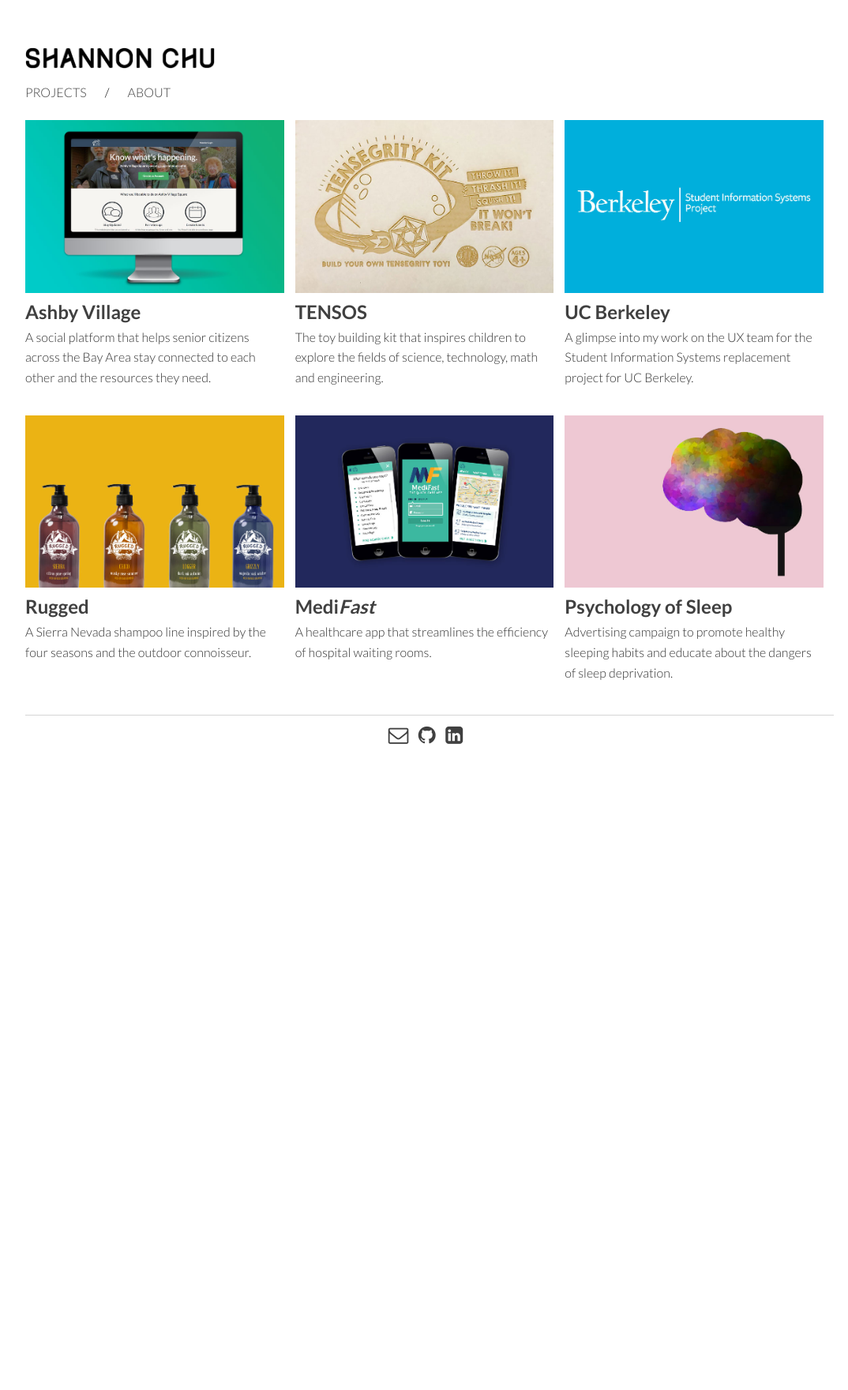
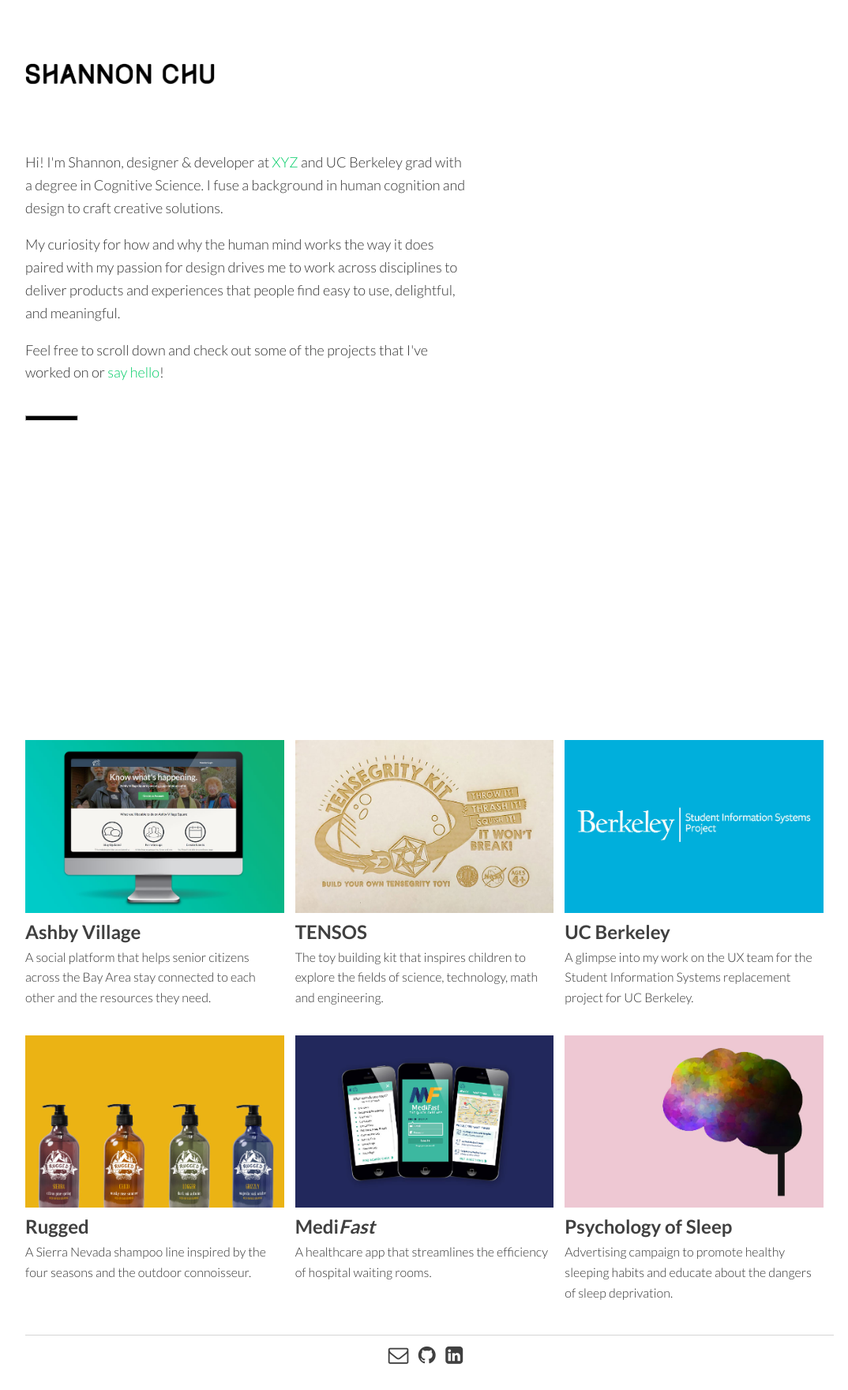
Before and after one commit to shannonchu/shannonchu.github.io, a Jekyll site: the page built from index.html, in a window 1280 px wide. Shown: the whole page at 79% size, without its empty margins (96-1170 px from the left). Built offline with Jekyll 4.4.1, drawn with Linux system fonts in a browser that asks for light colours; nearby versions of some CDN libraries; before the commit the page ends 975 px from its top, so only the background shows below that.

Commit message:
move about me

```diff
--- a/_layouts/default.html
+++ b/_layouts/default.html
@@ -10,12 +10,12 @@
   <body>
 
     <nav>
-    <img class="header-img" src="/images/shan.png" alt="Shannon Chu">
-      <ul class="nav-bar">
+    <a href="/"><img class="header-img" src="/images/shan.png" alt="Shannon Chu"></a>
+<!--       <ul class="nav-bar">
           <li><a href="/">PROJECTS</a></li>
           <li>/</li>
           <li><a href="/about">ABOUT</a></li>
-      </ul>
+      </ul> -->
     </nav>
     <div class="container">
       {{ content }}
--- a/css/main.css
+++ b/css/main.css
@@ -14,7 +14,7 @@
   margin-right: 20px;
 }
 .header-img {
-  padding-top: 30px;
+  padding-top: 50px;
   width: 240px;
 }
 footer ul li {
@@ -124,9 +124,6 @@
   margin-right: 10px;
 }
 
-.about-me img {
-}
-
 /*links*/
 .links {
   color: #00cc66;
@@ -200,6 +197,23 @@
   margin-top: 5px;
 }
 
+@media only screen and (min-device-width: 320px) and (max-device-width: 768px) {
+  .about-para {
+    padding: 30px;
+  }
+  #horiz-rule {
+    width: 20%; height: 10px; background-color: black; margin-left: 0px; margin-top:40px;
+  }
+}
+@media only screen and (min-device-width: 768px) {
+  .about-para {
+    text-align: left; width: 55%; height: 80vh; font-size: 18px; margin-top: 80px;
+    padding: 0px;
+  }
+  #horiz-rule {
+    width: 65px; height: 5px; background-color: black; margin-left: 0px; margin-top:40px;
+  }
+}
 
 /*responsive*/
 /*ipad view*/
--- a/index.html
+++ b/index.html
@@ -2,45 +2,53 @@
 layout: default
 title: Shannon Chu
 ---
+<body>
+<div class="about-para">
+  <p>Hi! I'm Shannon, designer &amp; developer at <a class="links" href="http://wearexyz.com">XYZ</a> and UC Berkeley grad with a degree in Cognitive Science. I fuse a background in human cognition and design to craft creative solutions.</p>
+  <p>My curiosity for how and why the human mind works the way it does paired with my passion for design drives me to work across disciplines to deliver products and experiences that people find easy to use, delightful, and meaningful.</p>
+  <p>Feel free to scroll down and check out some of the projects that I've worked on or <a class="links" href="mailto:shannonchu@berkeley.edu">say hello</a>!
+</p>
+  <hr id="horiz-rule"/>
+</div>
 <div class="projects">
   <ul class="photo-grid">
     <li><div class='img-wrap'>
-      <a href="pages/ashby-village">
+      <a href="pages/ashby-village.html">
         <img src="images/ashby-village/thumb.jpg" />
         <h2 class="proj-title">Ashby Village</h2>
       </a>
       <p class="proj-description">A social platform that helps senior citizens across the Bay Area stay connected to each other and the resources they need.</p>
     </div></li>
     <li><div class='img-wrap'>
-      <a href="pages/tensegrity">
+      <a href="pages/tensegrity.html">
         <img src="images/tensegrity/thumb.jpg" />
         <h2 class="proj-title">TENSOS</h2>
       </a>
       <p class="proj-description">The toy building kit that inspires children to explore the fields of science, technology, math and engineering.</p>
     </div></li>
     <li><div class='img-wrap'>
-      <a href="pages/sis-project">
+      <a href="pages/sis-project.html">
         <img src="images/sis-project/thumb.jpg" />
         <h2 class="proj-title">UC Berkeley</h2>
       </a>
       <p class="proj-description">A glimpse into my work on the UX team for the Student Information Systems replacement project for UC Berkeley. </p>
     </div></li>
     <li><div class='img-wrap'>
-      <a href="pages/rugged">
+      <a href="pages/rugged.html">
         <img src="images/rugged/thumb.jpg" width="32%" />
         <h2 class="proj-title">Rugged</h2>
       </a>
       <p class="proj-description">A Sierra Nevada shampoo line inspired by the four seasons and the outdoor connoisseur.</p>
     </div></li>
     <li><div class='img-wrap'>
-      <a href="pages/medifast">
+      <a href="pages/medifast.html">
         <img src="images/medifast/thumb.jpg" width="32%" />
         <h2 class="proj-title">Medi<i>Fast</i></h2>
       </a>
       <p class="proj-description">A healthcare app that streamlines the efficiency of hospital waiting rooms.</p>
     </div></li>
     <li><div class='img-wrap'>
-      <a href="pages/sleep">
+      <a href="pages/sleep.html">
         <img src="images/sleep/thumb.jpg" width="32%" />
         <h2 class="proj-title">Psychology of Sleep</h2>
       </a>
@@ -51,3 +59,4 @@
     </a></li> -->
   </ul>
 </div>
+</body>
```
Also changed, not shown: 1 other file.
